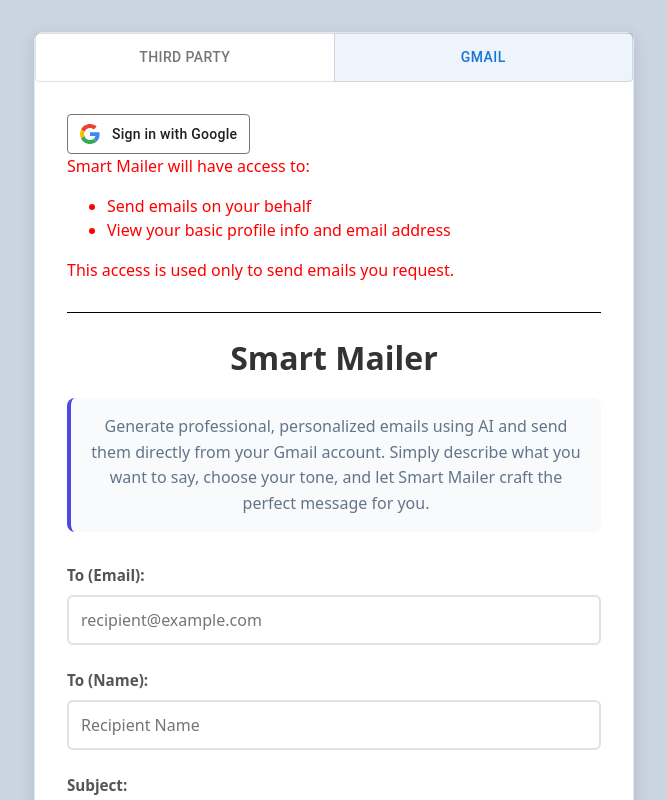
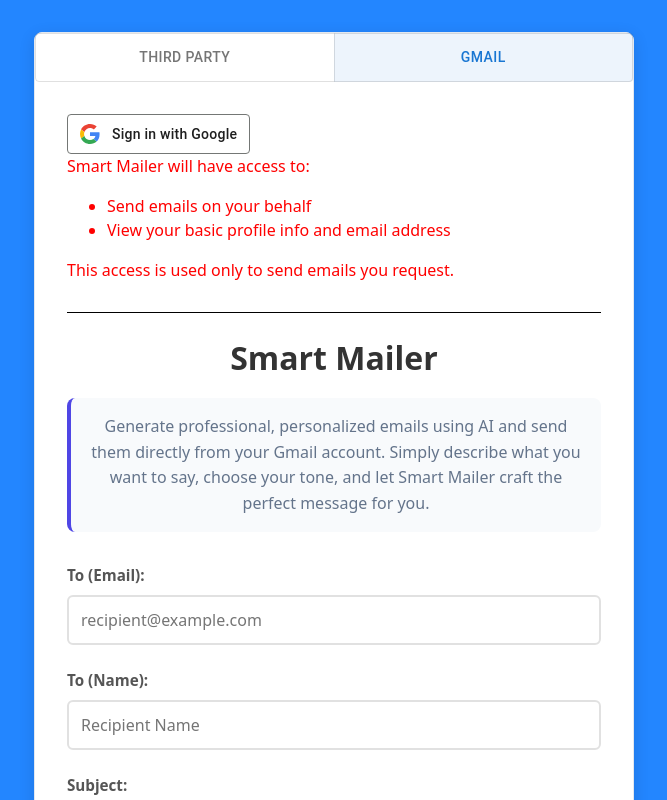
Before and after one commit to hobbbbies/smart-mailer-FE, a React (Vite) app: page / in a window 1280 px wide. Shown: the top 800 px of the page, without its empty margins (306-973 px from the left). Built offline with nearby package versions, Linux system fonts and the light colour scheme.

Commit message:
new bg color

```diff
--- a/src/index.css
+++ b/src/index.css
@@ -21,7 +21,7 @@
   margin: 0;
   min-width: 320px;
   min-height: 100vh;
-  background-color: #cbd5e1;
+  background-color: #2386ff;
   padding: 2rem 0;
 }
 
```
